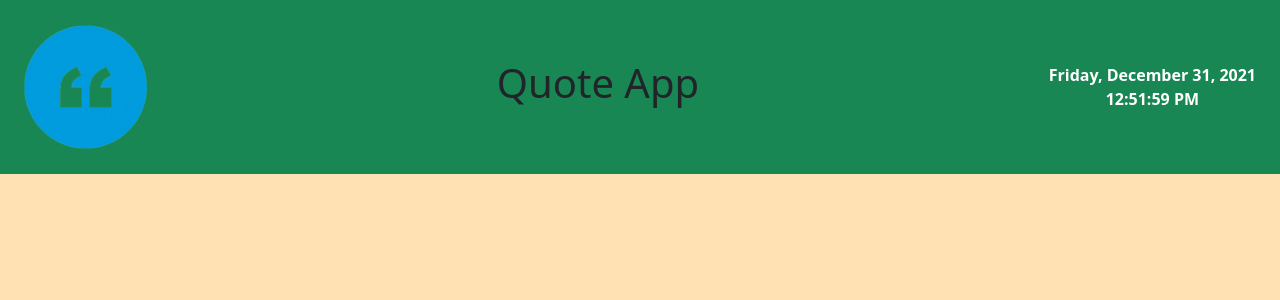
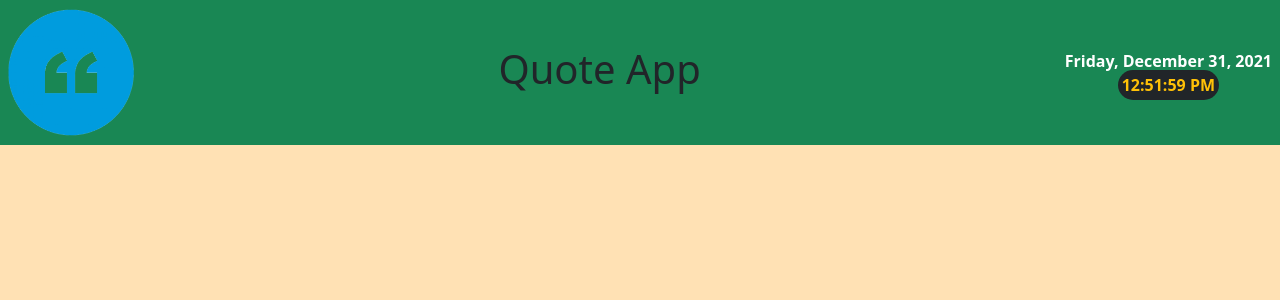
Before and after one commit to MishaelRatemo/Quotes-App, an Angular app: page / in a window 1280 px wide. Shown: the top 300 px of the page. Built offline with nearby package versions, Linux system fonts and the light colour scheme.

Commit message:
added topbar template structure

```diff
--- a/src/app/components/top-bar/top-bar.component.html
+++ b/src/app/components/top-bar/top-bar.component.html
@@ -1,8 +1,8 @@
-<div class="bg-success p-4 text-center d-flex justify-content-between align-items-center">
+<div class="bg-success p-2 text-center d-flex justify-content-between align-items-center">
     <img [src]="logo" alt="Logo">
     <h1>Quote App </h1>
     <div class=" text-white fw-bolder rounded-3">
         <span>{{time |date: 'fullDate' }} </span> <br>
-        <span>{{ time |date: 'mediumTime'}}</span>
+        <span class=" bg-dark p-1  rounded-pill text-warning">{{ time |date: 'mediumTime'}}</span>
     </div>
 </div>
```
